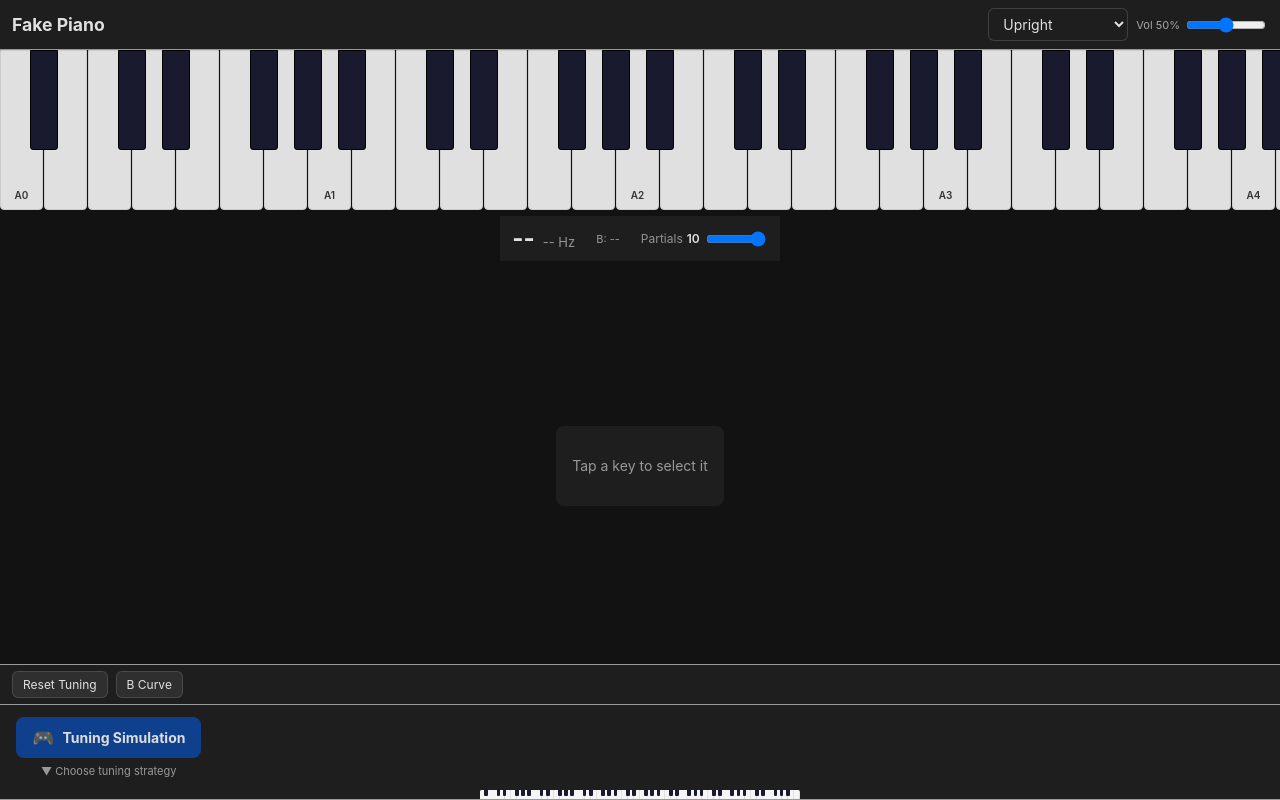
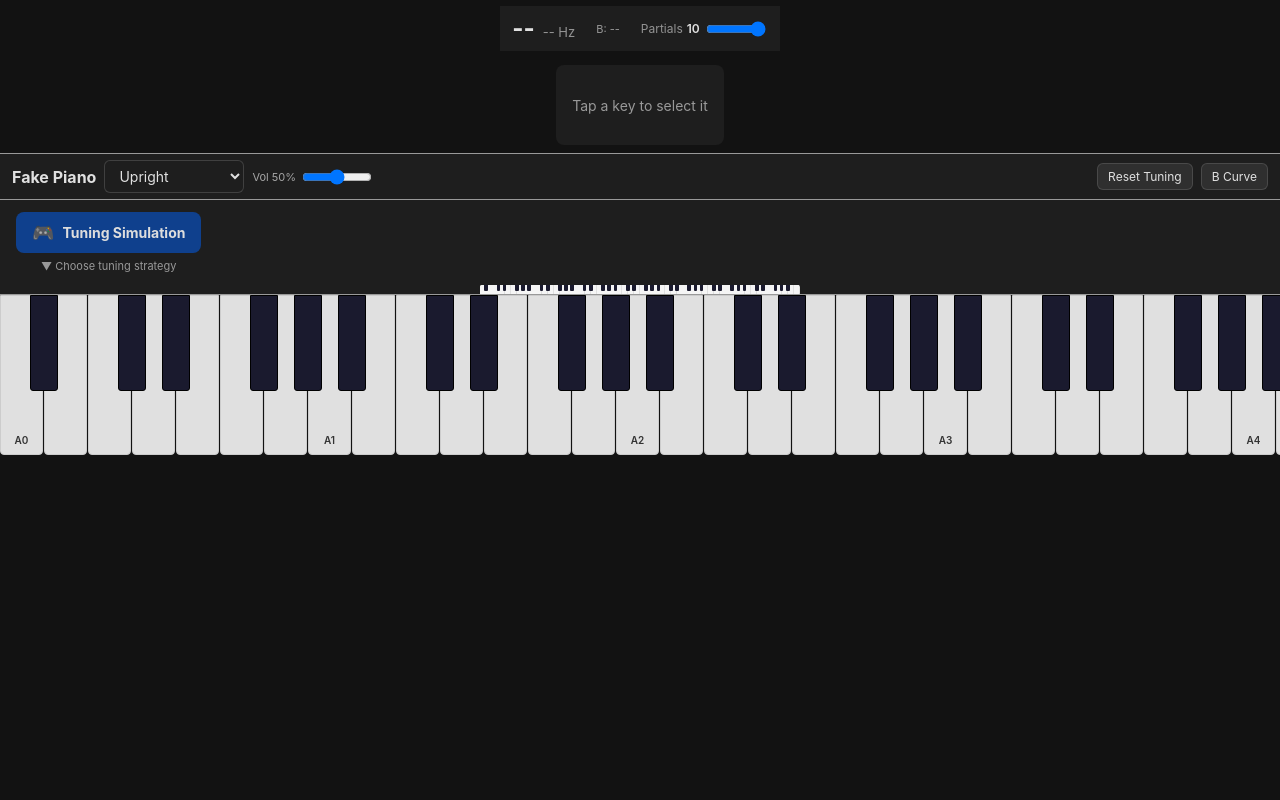
Before and after one commit to cfogelklou/string-sprint, a React (Vite) app: page / in a window 1280 px wide. Both pictures are taken after a click on the button "START AUDIO". Built offline with nearby package versions, Linux system fonts and the light colour scheme.

Commit message:
feat: Refactor app layout and controls for improved UI consistency

```diff
--- a/src/App.tsx
+++ b/src/App.tsx
@@ -56,28 +56,6 @@ export default function App() {
 
   return (
     <div id="fakepiano-app">
-      {/* Header */}
-      <header className="app-header">
-        <h1>Fake Piano</h1>
-        <div className="header-controls">
-          <ProfilePicker />
-          <label style={{ display: 'flex', alignItems: 'center', gap: 4, fontSize: 13 }}>
-            <span style={{ fontSize: 11, opacity: 0.7 }}>
-              Vol {Math.round(masterVolume * 100)}%
-            </span>
-            <input
-              type="range"
-              min={0}
-              max={1}
-              step={0.01}
-              value={masterVolume}
-              onChange={(e) => setMasterVolume(Number(e.target.value))}
-              style={{ width: 80 }}
-            />
-          </label>
-        </div>
-      </header>
-
       {/* Status area */}
       <section className="status-area" data-testid="status-area">
         <NoteSelector />
@@ -88,37 +66,36 @@ export default function App() {
         <CentsJogWheel />
       </section>
 
-      {/* Controls bar — hide Reset during game */}
+      {/* Controls bar — title, profile, volume, action buttons */}
       <section className="controls-bar" data-testid="controls-bar">
+        <span className="controls-bar-title">Fake Piano</span>
+        <ProfilePicker />
+        <label className="controls-bar-volume">
+          <span style={{ fontSize: 11, opacity: 0.7 }}>
+            Vol {Math.round(masterVolume * 100)}%
+          </span>
+          <input
+            type="range"
+            min={0}
+            max={1}
+            step={0.01}
+            value={masterVolume}
+            onChange={(e) => setMasterVolume(Number(e.target.value))}
+            style={{ width: 70 }}
+          />
+        </label>
+        <span style={{ flex: 1 }} />
         {!isPlaying && (
           <button
             onClick={resetTuning}
-            style={{
-              background: 'rgba(255,255,255,0.08)',
-              border: '1px solid rgba(255,255,255,0.12)',
-              borderRadius: 6,
-              color: 'var(--color-text)',
-              fontSize: 12,
-              padding: '5px 10px',
-              cursor: 'pointer',
-              fontFamily: 'inherit',
-            }}
+            className="controls-bar-btn"
           >
             Reset Tuning
           </button>
         )}
         <button
           onClick={toggleBCurveEditor}
-          style={{
-            background: isBCurveEditorOpen ? 'var(--color-primary)' : 'rgba(255,255,255,0.08)',
-            border: '1px solid rgba(255,255,255,0.12)',
-            borderRadius: 6,
-            color: 'var(--color-text)',
-            fontSize: 12,
-            padding: '5px 10px',
-            cursor: 'pointer',
-            fontFamily: 'inherit',
-          }}
+          className={`controls-bar-btn${isBCurveEditorOpen ? ' active' : ''}`}
         >
           B Curve
         </button>
--- a/src/components/VirtualKeyboard.tsx
+++ b/src/components/VirtualKeyboard.tsx
@@ -1,15 +1,32 @@
-import { useRef, useEffect, useCallback } from 'react';
+import { useRef, useEffect, useCallback, useState } from 'react';
 import { usePianoStore } from '@/store/pianoStore';
 import { MIDI_A0, NUM_KEYS } from '@/types';
 import { midiToNoteName, isBlackKey } from '@/model/pianoNotes';
 
 const WHITE_KEY_WIDTH = 44;
 const BLACK_KEY_WIDTH = 28;
-const WHITE_KEY_HEIGHT = 160;
-const BLACK_KEY_HEIGHT = 100;
+const MIN_WHITE_HEIGHT = 100;
+const MIN_BLACK_HEIGHT = 60;
 
 export default function VirtualKeyboard() {
   const scrollRef = useRef<HTMLDivElement>(null);
+  const [containerHeight, setContainerHeight] = useState(160);
+
+  // Measure container and scale key heights
+  useEffect(() => {
+    const el = scrollRef.current;
+    if (!el) return;
+    const observer = new ResizeObserver((entries) => {
+      for (const entry of entries) {
+        setContainerHeight(entry.contentRect.height);
+      }
+    });
+    observer.observe(el);
+    return () => observer.disconnect();
+  }, []);
+
+  const whiteKeyHeight = Math.max(MIN_WHITE_HEIGHT, containerHeight);
+  const blackKeyHeight = Math.max(MIN_BLACK_HEIGHT, containerHeight * 0.6);
 
   const activeTones = usePianoStore((s) => s.activeTones);
   const selectedKeyId = usePianoStore((s) => s.selectedKeyId);
@@ -114,7 +131,7 @@ export default function VirtualKeyboard() {
         style={{
           position: 'relative',
           width: totalWidth,
-          height: WHITE_KEY_HEIGHT,
+          height: whiteKeyHeight,
         }}
       >
         {/* White keys */}
@@ -134,7 +151,7 @@ export default function VirtualKeyboard() {
                 left: x,
                 top: 0,
                 width: WHITE_KEY_WIDTH - 1,
-                height: WHITE_KEY_HEIGHT,
+                height: whiteKeyHeight,
                 background: isActive
                   ? 'var(--color-accent, #4a9eff)'
                   : 'var(--color-text, #ffffff)',
@@ -205,7 +222,7 @@ export default function VirtualKeyboard() {
                 left: x,
                 top: 0,
                 width: BLACK_KEY_WIDTH,
-                height: BLACK_KEY_HEIGHT,
+                height: blackKeyHeight,
                 background: isActive
                   ? 'var(--color-accent, #4a9eff)'
                   : '#1a1a2e',
--- a/src/index.css
+++ b/src/index.css
@@ -33,31 +33,38 @@ html, body, #root {
   width: 100%;
   height: 100%;
   display: grid;
-  grid-template-rows: auto auto auto auto auto auto 1fr;
+  grid-template-rows: auto auto auto auto 10px minmax(45vh, 1fr);
   grid-template-columns: 1fr;
   overflow: hidden;
 }
 
-.app-header {
+.controls-bar-title {
+  font-size: 1rem;
+  font-weight: 700;
+  color: var(--color-text);
+  white-space: nowrap;
+}
+
+.controls-bar-volume {
   display: flex;
   align-items: center;
-  justify-content: space-between;
-  padding: 8px 12px;
-  background-color: var(--color-surface);
-  border-bottom: 1px solid var(--color-text-dim);
-  z-index: 10;
+  gap: 4px;
+  font-size: 13px;
 }
 
-.app-header h1 {
-  margin: 0;
-  font-size: 1.1rem;
+.controls-bar-btn {
+  background: rgba(255,255,255,0.08);
+  border: 1px solid rgba(255,255,255,0.12);
+  border-radius: 6px;
   color: var(--color-text);
+  font-size: 12px;
+  padding: 5px 10px;
+  cursor: pointer;
+  font-family: inherit;
 }
 
-.header-controls {
-  display: flex;
-  gap: 8px;
-  align-items: center;
+.controls-bar-btn.active {
+  background: var(--color-primary);
 }
 
 .status-area {
@@ -110,89 +117,6 @@ html, body, #root {
   overflow-y: hidden;
   background-color: var(--color-bg);
   -webkit-overflow-scrolling: touch;
-}
-
-/* ------------------------------------------------------------------ */
-/* Landscape breakpoint (480px+)                                       */
-/* ------------------------------------------------------------------ */
-
-@media (min-width: 480px) and (orientation: landscape) {
-  #fakepiano-app {
-    grid-template-columns: 40% 60%;
-    grid-template-rows: auto 1fr auto;
-  }
-
-  .app-header {
-    grid-column: 1 / -1;
-  }
-
-  .status-area {
-    grid-column: 1;
-  }
-
-  .cents-area {
-    grid-column: 1;
-  }
-
-  .controls-bar {
-    grid-column: 1;
-  }
-
-  .tuning-sim-area {
-    grid-column: 1;
-  }
-
-  .minimap-area {
-    grid-column: 1 / -1;
-  }
-
-  .keyboard-area {
-    grid-column: 2;
-    grid-row: 2 / 4;
-    min-height: 0;
-  }
-}
-
-/* ------------------------------------------------------------------ */
-/* Desktop breakpoint (960px+)                                         */
-/* ------------------------------------------------------------------ */
-
-@media (min-width: 960px) {
-  #fakepiano-app {
-    grid-template-columns: 1fr;
-    grid-template-rows: auto auto auto auto 1fr;
-  }
-
-  .app-header {
-    grid-column: 1;
-  }
-
-  .status-area {
-    grid-column: 1;
-  }
-
-  .cents-area {
-    grid-column: 1;
-    min-height: 60px;
-  }
-
-  .controls-bar {
-    grid-column: 1;
-  }
-
-  .tuning-sim-area {
-    grid-column: 1;
-    display: flex; /* show sim area on desktop */
-  }
-
-  .minimap-area {
-    grid-column: 1;
-  }
-
-  .keyboard-area {
-    grid-column: 1;
-    min-height: 160px;
-  }
 }
 
 /* ------------------------------------------------------------------ */
```
